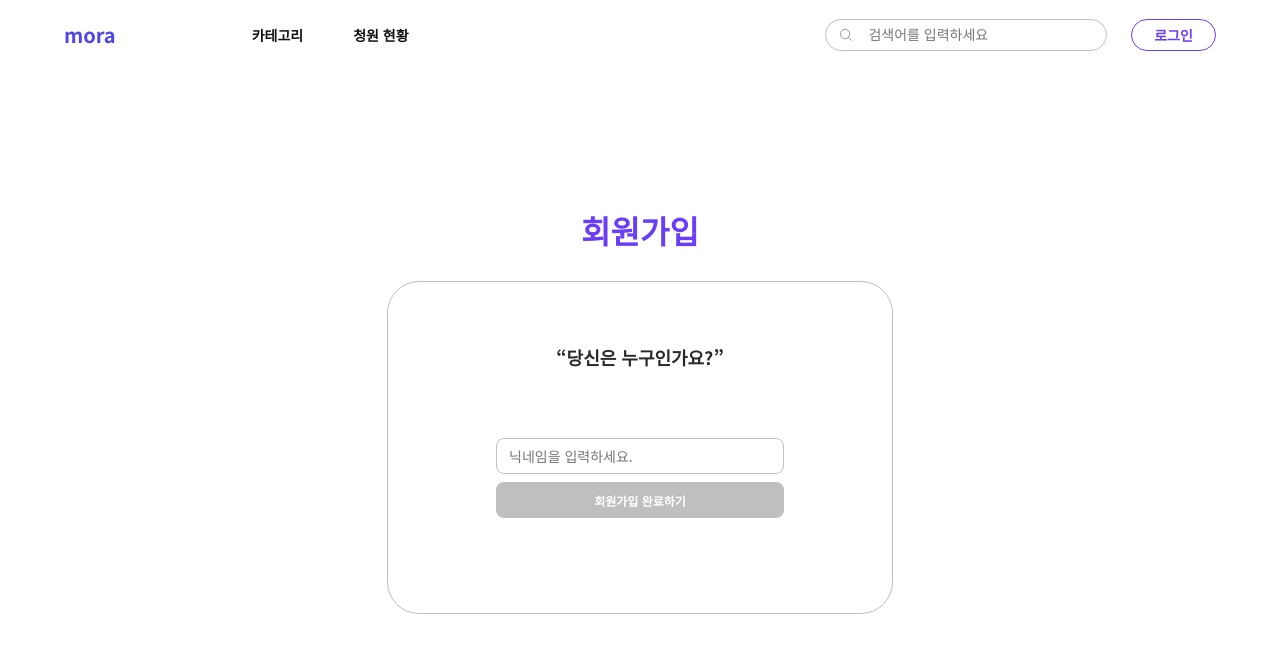
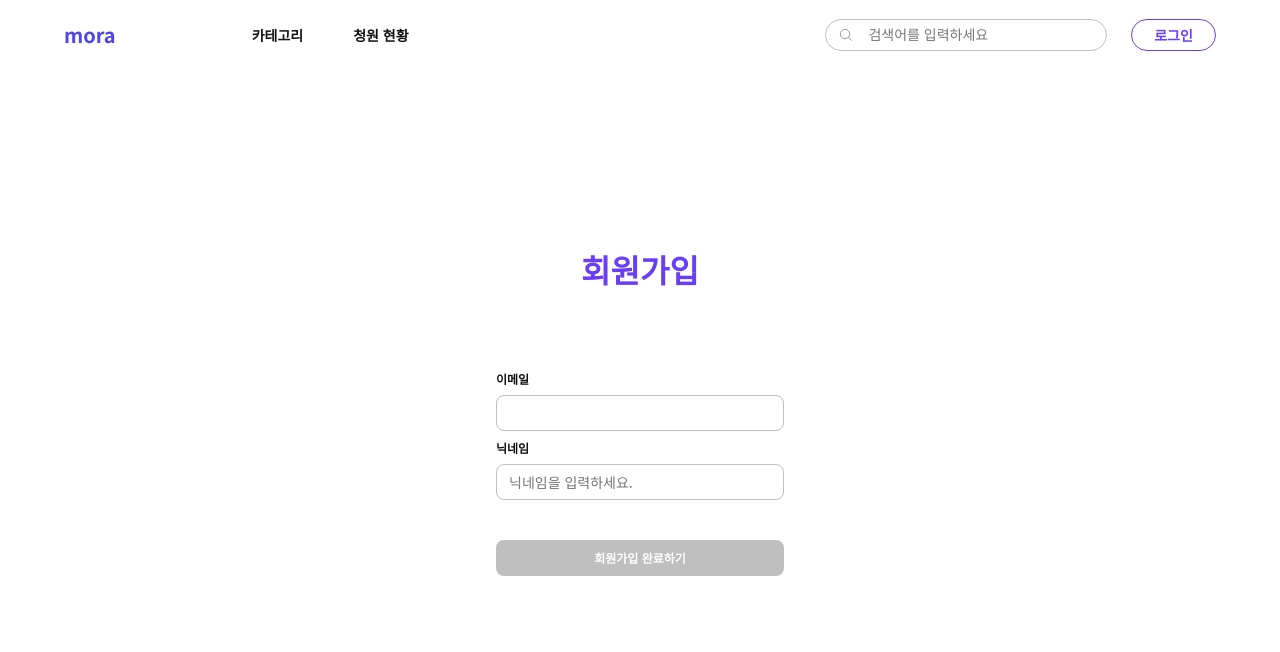
Before and after one commit to Club-PARD/00_FE, a Next.js app: page /signup in a window 1280 px wide. Shown: the top 652 px of the page. Built offline with nearby package versions, Linux system fonts and the light colour scheme.

Commit message:
add login, signup

```diff
--- a/src/pages/api/login.ts
+++ b/src/pages/api/login.ts
@@ -4,9 +4,9 @@ export default function handler(req: NextApiRequest, res: NextApiResponse) {
   const serverBase = process.env.SERVER_BASE_URL;
 
   if (!serverBase) {
-    res.status(500).send("SERVER_BASE_URL is not set");// status:상태 코드
+    res.status(500).send("SERVER_BASE_URL is not set"); // status:상태 코드
     return;
   }
 
-  res.redirect(302, `${serverBase}/auth/google/login`); //redeirect: 브라우저 이동
+  res.redirect(302, `${serverBase}/oauth2/authorization/google`); //redeirect: 브라우저 이동
 }
--- /dev/null
+++ b/src/pages/api/petition/[id].ts
@@ -0,0 +1,34 @@
+import type { NextApiRequest, NextApiResponse } from "next";
+import axios from "axios";
+
+export default async function handler(req: NextApiRequest, res: NextApiResponse) {
+  const base = process.env.SERVER_BASE_URL;
+
+  if (!base) {
+    res.status(500).send("SERVER_BASE_URL is not set");
+    return;
+  }
+
+  if (req.method !== "GET") {
+    res.setHeader("Allow", "GET");
+    res.status(405).end();
+    return;
+  }
+
+  const id = typeof req.query.id === "string" ? req.query.id : "";
+  if (!id) {
+    res.status(400).send("Missing id");
+    return;
+  }
+
+  try {
+    const r = await axios.get(`${base}/petition/${id}`, {
+      headers: { cookie: req.headers.cookie ?? "" },
+      validateStatus: () => true,
+    });
+
+    res.status(r.status).json(r.data);
+  } catch (e: any) {
+    res.status(500).json({ message: e?.message ?? "proxy error" });
+  }
+}
--- a/src/pages/api/signup.ts
+++ b/src/pages/api/signup.ts
@@ -16,17 +16,18 @@ export default async function handler(req: NextApiRequest, res: NextApiResponse)
   }
 
   try {
-    const r = await axios.post(`${serverBase}/auth/google/signUp`, req.body, { //req.body: { name, age, status }
+    const r = await axios.post(`${serverBase}/user/signUp`, req.body, { //req.body: { name, age, status }
       headers: {
         cookie: req.headers.cookie || "", //쿠키가 있으면 쿠키를, 없으면 빈 문자열을 서버로 보냄
       },
       withCredentials: true,
+      maxRedirects: 0,
       validateStatus: () => true,
     });
 
     // 백엔드가 Set-Cookie를 줬으면 그 쿠키를 그대로 브라우저 응답에 실음
     const setCookie = r.headers["set-cookie"]; // 서버 응답 헤더 중에서 Set-Cookie에 해당하는 값을 꺼내서 setCookie 변수에 저장(-이 있어서 .이 아니라 대괄호 표기법 사용했음)
-    if (setCookie) res.setHeader("Set-Cookie", setCookie); // 서버 응답 헤더에 Set-Cookie(백엔드가 준 쿠키)를 넣어라
+    if (setCookie) res.setHeader("Set-Cookie", setCookie); // 서버 응답 헤더에 Set-Cookie(백엔드가 준 쿠키)를 넣음 -> 브라우저가 이 응답을 받으면 쿠키를 저장
 
     res.status(r.status).json(r.data ?? {});
   } catch {
--- /dev/null
+++ b/src/pages/api/user-check.ts
@@ -0,0 +1,31 @@
+import type { NextApiRequest, NextApiResponse } from "next";
+import axios from "axios";
+
+export default async function handler(req: NextApiRequest, res: NextApiResponse) {
+  const serverBase = process.env.SERVER_BASE_URL;
+  const id = typeof req.query.id === "string" ? req.query.id : "";
+
+  if (!serverBase) {
+    res.status(500).send("SERVER_BASE_URL is not set");
+    return;
+  }
+
+  if (!id) {
+    res.status(400).send("Missing id");
+    return;
+  }
+
+  try {
+    const r = await axios.get(
+      `${serverBase}/user/check/${encodeURIComponent(id)}`,
+      {
+        maxRedirects: 0,
+        validateStatus: () => true,
+      }
+    );
+
+    res.status(r.status).end();
+  } catch {
+    res.status(500).send("Nickname check error");
+  }
+}
--- /dev/null
+++ b/src/pages/api/user/check/[id].ts
@@ -0,0 +1,37 @@
+import type { NextApiRequest, NextApiResponse } from "next";
+import axios from "axios";
+
+export default async function handler(req: NextApiRequest, res: NextApiResponse) {
+  const serverBase = process.env.SERVER_BASE_URL;
+
+  if (!serverBase) {
+    res.status(500).send("SERVER_BASE_URL is not set");
+    return;
+  }
+
+  if (req.method !== "GET") {
+    res.status(405).send("Method Not Allowed");
+    return;
+  }
+
+  const id = typeof req.query.id === "string" ? req.query.id : "";
+  if (!id) {
+    res.status(400).send("Missing id");
+    return;
+  }
+
+  try {
+    const r = await axios.get(`${serverBase}/user/check/${encodeURIComponent(id)}`, {
+      headers: {
+        cookie: req.headers.cookie || "",
+      },
+      withCredentials: true,
+      maxRedirects: 0,
+      validateStatus: () => true,
+    });
+
+    res.status(r.status).json(r.data ?? {});
+  } catch {
+    res.status(500).send("Check error");
+  }
+}
--- a/src/pages/signup.tsx
+++ b/src/pages/signup.tsx
@@ -1,37 +1,65 @@
-import { useMemo, useState } from "react";
+import { useMemo, useState, useEffect } from "react";
 import axios from "axios";
 import styles from "@/styles/Signup.module.css";
-
-const DUPLICATE_NAMES = new Set(["고길동"]);
+import { useRouter } from "next/router";
 
 export default function SignupPage() {
-  const [name, setName] = useState(""); // 사용자가 입력하는 닉네임
-  const [touched, setTouched] = useState(false); // 사용자가 한 번이라도 입력창을 건드렸는지
-  const [submitting, setSubmitting] = useState(false); // 회원가입 요청 중인지
-  const [submitError, setSubmitError] = useState(""); // 서버 요청 실패시 보여줄 에러 메시지
+  const router = useRouter();
 
-  const trimmed = useMemo(() => name.trim(), [name]); // 앞뒤 공백 제거한 닉네임
+  const [name, setName] = useState("");
+  const [email, setEmail] = useState(""); // 구글 로그인으로 받은 이메일을 표시만 할 예정
+  const [touched, setTouched] = useState(false);
+  const [submitting, setSubmitting] = useState(false);
+  const [submitError, setSubmitError] = useState("");
 
-  const isDuplicate = useMemo(() => {
-    if (!touched) return false;
-    if (!trimmed) return false;
-    return DUPLICATE_NAMES.has(trimmed);
-  }, [touched, trimmed]);
+  const [checking, setChecking] = useState(false); // 중복체크 중 상태
+  const [isDuplicate, setIsDuplicate] = useState(false); // 서버 결과로 결정
 
-  // 회원가입 버튼 눌러도 되는지(조건 충족하는지)
+  // /signup?email=xxx 로 들어오는 이메일을 읽어서 상태에 저장
+  useEffect(() => {
+    const q = router.query.email;
+    const emailFromQuery = typeof q === "string" ? q : "";
+    if (emailFromQuery) setEmail(emailFromQuery);
+  }, [router.query.email]);
+
+  const trimmed = useMemo(() => name.trim(), [name]);
+  const trimmedEmail = useMemo(() => email.trim(), [email]);
+
   const canSubmit = useMemo(
-    () => !!trimmed && !isDuplicate && !submitting,
-    [trimmed, isDuplicate, submitting]
+    () => !!trimmed && !!trimmedEmail && !isDuplicate && !submitting && !checking,
+    [trimmed, trimmedEmail, isDuplicate, submitting, checking]
   );
 
-  // 입력창 변경 이벤트 핸들러 -> 입력값 변경 시 닉네임 업뎃함
   const onChange = (e: React.ChangeEvent<HTMLInputElement>) => {
     setName(e.target.value);
     if (!touched) setTouched(true);
     if (submitError) setSubmitError("");
   };
 
-  // 회원가입 폼 제출 이벤트 핸들러(유효하지 않으면 서버 요청 안함)
+  // 닉네임 중복체크 (명세서: GET /user/check/{id}, 200=중복X, 302=중복O)
+  const checkDuplicate = async (nickname: string) => {
+    if (!nickname) return;
+    try {
+      setChecking(true);
+      const r = await axios.get(
+        `/api/user/check/${encodeURIComponent(nickname)}`,
+        { validateStatus: () => true }
+      );
+
+      if (r.status === 302) setIsDuplicate(true);
+      else if (r.status === 200) setIsDuplicate(false);
+      else setIsDuplicate(false);
+    } finally {
+      setChecking(false);
+    }
+  };
+
+  const onBlurName = async () => {
+    setTouched(true);
+    if (!trimmed) return;
+    await checkDuplicate(trimmed);
+  };
+
   const onSubmit = async (e: React.FormEvent) => {
     e.preventDefault();
     setTouched(true);
@@ -44,11 +72,11 @@ export default function SignupPage() {
       // 서버에 회원가입 요청
       await axios.post("/api/signup", {
         name: trimmed,
+        email: trimmedEmail,
         age: 0,
         status: 0,
       });
 
-      window.location.href = "/"; // 회원가입 성공 시 메인 페이지로 이동
     } catch {
       setSubmitError("회원가입에 실패했습니다. 잠시 후 다시 시도해주세요.");
     } finally {
@@ -60,16 +88,30 @@ export default function SignupPage() {
     <div className={styles.page}>
       <h1 className={styles.title}>회원가입</h1>
 
-      <section className={styles.card} aria-label="회원가입 카드">
-        <p className={styles.quote}>“당신은 누구인가요?”</p>
+      <section aria-label="회원가입 카드">
+
 
         <form className={styles.form} onSubmit={onSubmit}>
+
+          {/* 구글 로그인으로 받은 이메일을 표시*/}
+          <div className={styles.text}>이메일</div>
+          <div className={styles.inputWrap}>
+            <input
+              className={styles.input}
+              value={trimmedEmail}
+              readOnly
+              disabled
+              aria-label="이메일 표시"
+            />
+          </div>
+
+          <div className={styles.text}>닉네임</div>
           <div className={styles.inputWrap}>
             <input
               className={`${styles.input} ${isDuplicate ? styles.inputError : ""}`}
               value={name}
               onChange={onChange}
-              onBlur={() => setTouched(true)}
+              onBlur={onBlurName} // blur 시 서버 중복체크
               placeholder="닉네임을 입력하세요."
               aria-label="닉네임 입력"
             />
--- a/src/styles/Signup.module.css
+++ b/src/styles/Signup.module.css
@@ -90,6 +90,7 @@
     margin-bottom: -4px;
   }
 
+  /* 제출 버튼 */
   .submitBtn {
     width: 288px;
     height: 36px;
@@ -102,6 +103,8 @@
     cursor: pointer;
     background: #bfbfbf;
     color: #ffffff;
+    margin-top: 32px;
+
   }
 
   .submitDisabled {
@@ -114,3 +117,13 @@
     background: #6a3df6;
     color: #ffffff;
   }
+
+  /* 이메일, 닉네임 텍스트(박스위에있는거) */
+  .text{
+    color: var(--Color-black, #111);
+    font-family: "Noto Sans KR";
+    font-size: 12px;
+    font-style: normal;
+    font-weight: 600;
+    line-height: normal;
+  }
```
Also changed, not shown: src/pages/api/petition/news/[id].ts (added).
